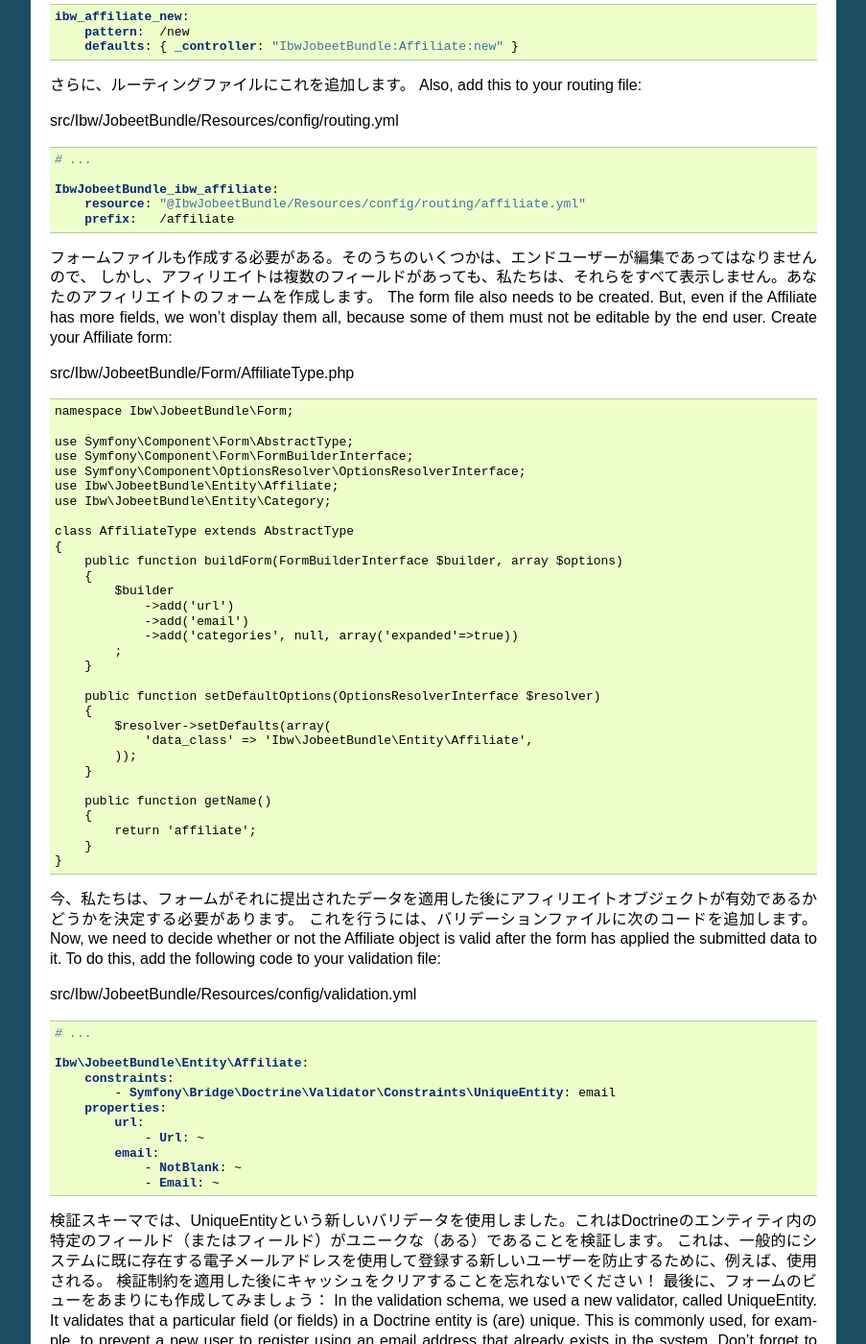
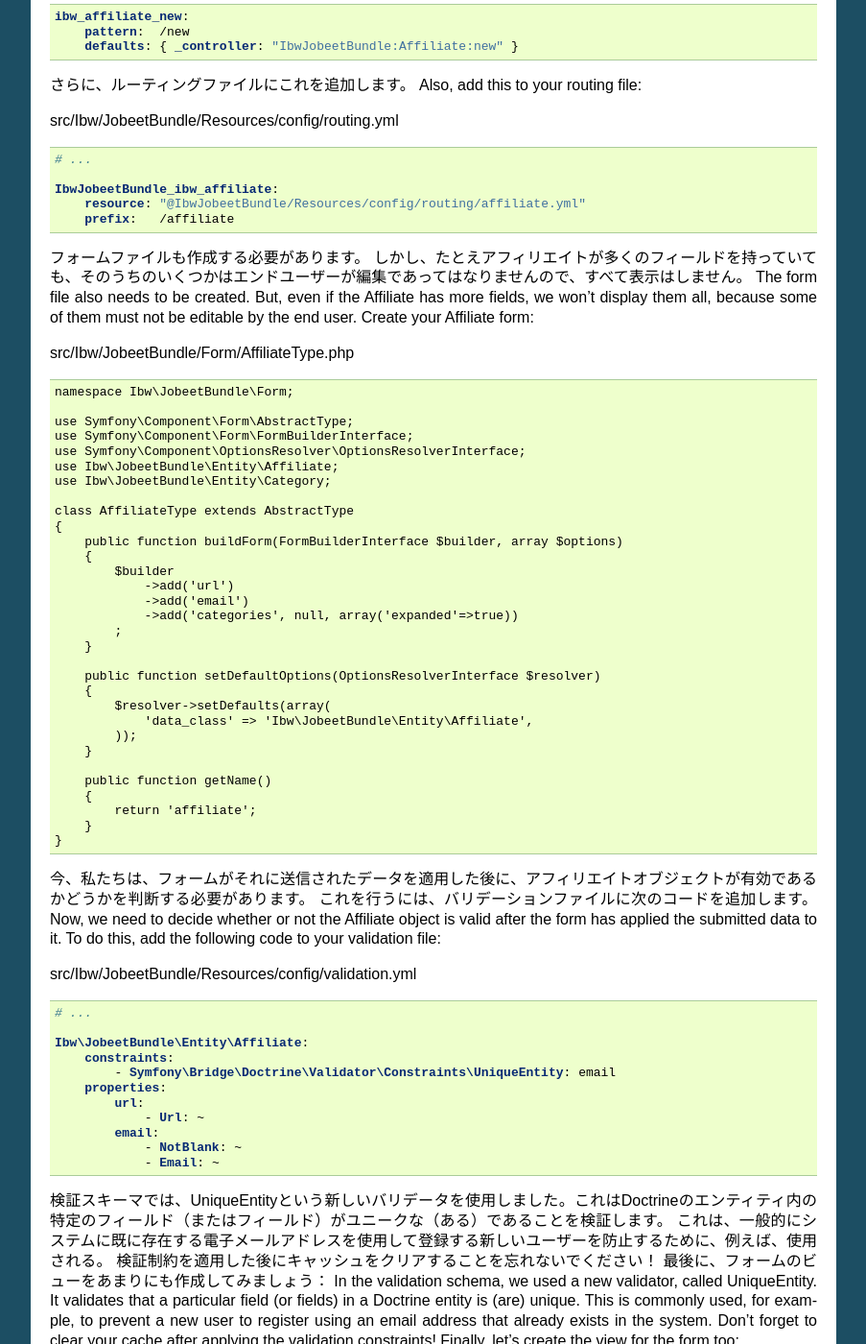
Before and after one commit to symfony-japan-old/symfony2-jobeet-ja, a Sphinx documentation site: the page built from source/day-15-web-services.rst, in a window 1280 px wide and 1400 px high, scrolled down 9981 px. Shown: the whole window at 96% size, without its empty margins (198-1101 px from the left). Built offline with Sphinx 7.4.7, drawn with Linux system fonts in a browser that asks for light colours.

Commit message:
10/17 morning

```diff
--- a/source/day-15-web-services.rst
+++ b/source/day-15-web-services.rst
@@ -624,10 +624,10 @@ src/Ibw/JobeetBundle/Resources/config/routing.yml
        resource: "@IbwJobeetBundle/Resources/config/routing/affiliate.yml"
        prefix:   /affiliate
 
-フォームファイルも作成する必要がある。そのうちのいくつかは、エンドユーザーが編集であってはなりませんので、
-しかし、アフィリエイトは複数のフィールドがあっても、私たちは、それらをすべて表示しません。あなたのアフィリエイトのフォームを作成します。
-The form file also needs to be created. But, even if the Affiliate has more fields,
-we won’t display them all, because some of them must not be editable by the end user. Create your Affiliate form:
+フォームファイルも作成する必要があります。
+しかし、たとえアフィリエイトが多くのフィールドを持っていても、そのうちのいくつかはエンドユーザーが編集であってはなりませんので、すべて表示はしません。
+The form file also needs to be created.
+But, even if the Affiliate has more fields, we won’t display them all, because some of them must not be editable by the end user. Create your Affiliate form:
 
 src/Ibw/JobeetBundle/Form/AffiliateType.php
 
@@ -665,7 +665,7 @@ src/Ibw/JobeetBundle/Form/AffiliateType.php
        }
    }
 
-今、私たちは、フォームがそれに提出されたデータを適用した後にアフィリエイトオブジェクトが有効であるかどうかを決定する必要があります。
+今、私たちは、フォームがそれに送信されたデータを適用した後に、アフィリエイトオブジェクトが有効であるかどうかを判断する必要があります。
 これを行うには、バリデーションファイルに次のコードを追加します。
 Now, we need to decide whether or not the Affiliate object is valid after the form has applied the submitted data to it.
 To do this, add the following code to your validation file:
```
